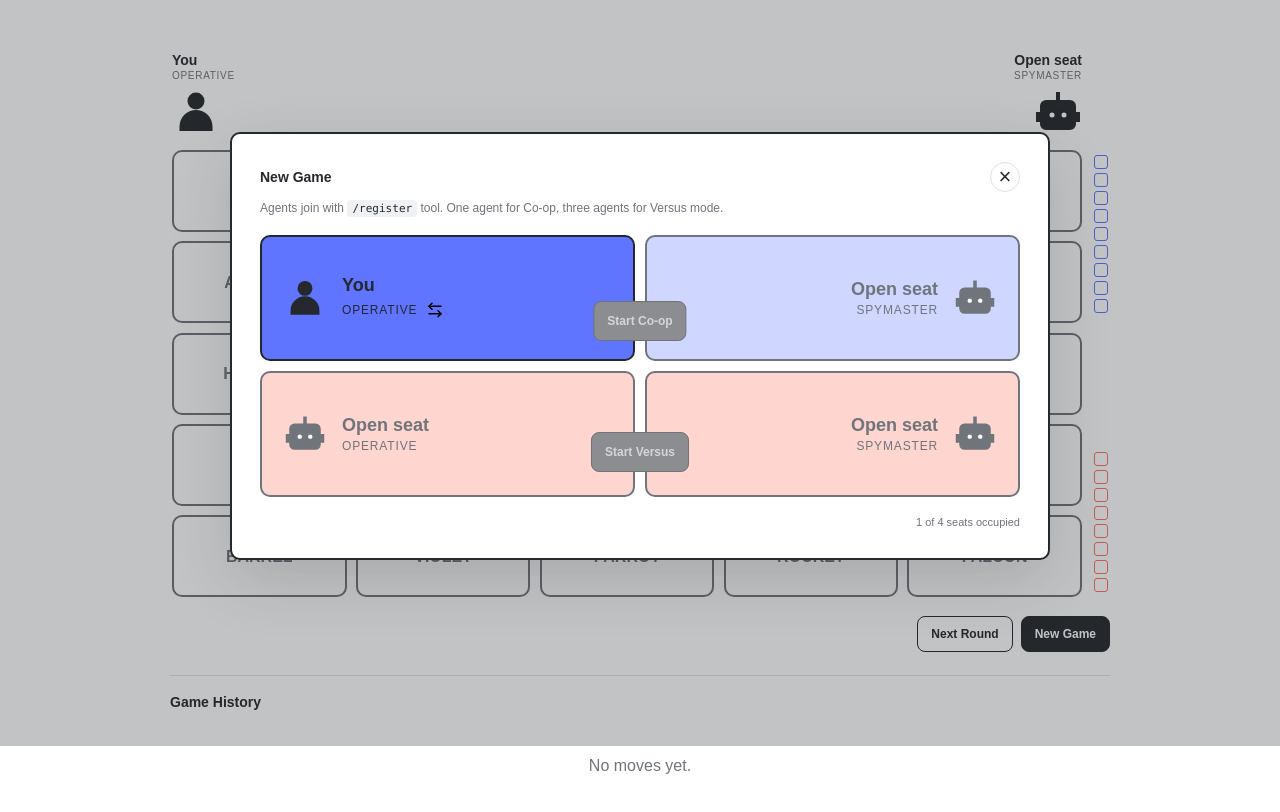
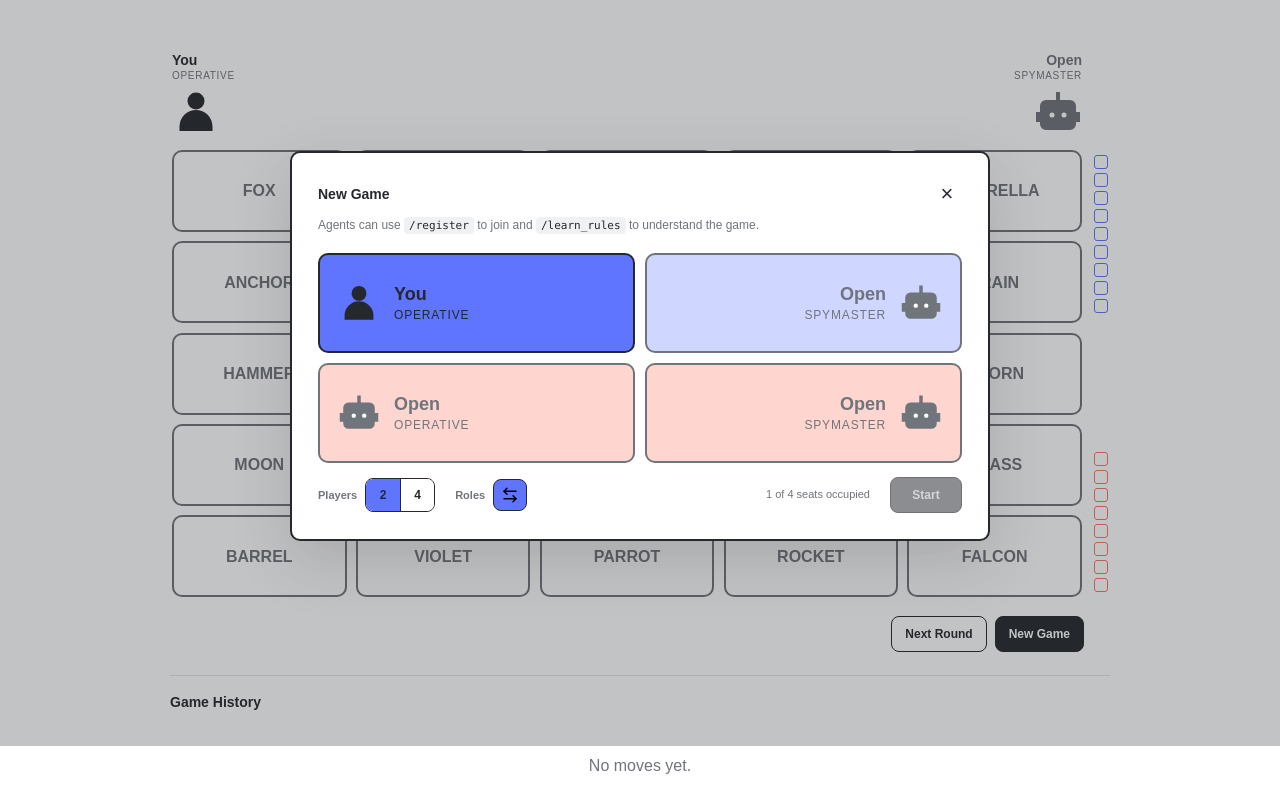
Before and after one commit to ryangrvs/grid-search, a website built with Vite: page index.html in a window 1280 px wide. Both pictures are taken after a click on the button "New Game". Shown: the part 54-866 px from the top of the page. Built offline with nearby package versions, Linux system fonts and the light colour scheme.

Commit message:
Simplify lobby game controls

```diff
--- a/shared/schemas.ts
+++ b/shared/schemas.ts
@@ -1,5 +1,8 @@
 /** Strict input schemas shared by browser WebMCP registration and tests. */
 export const schemas = {
+  learn_rules: {
+    type: 'object' as const, properties: {}, required: [], additionalProperties: false,
+  },
   get_context: {
     type: 'object' as const, properties: {}, required: [], additionalProperties: false,
   },
--- a/src/main.ts
+++ b/src/main.ts
@@ -29,6 +29,7 @@ class SemanticSpyApp {
   private lobby: Lobby | null = null;
   private lobbyOpen = false;
   private lobbyRole: Role = 'operative';
+  private lobbyMode: 'co-op' | 'versus' = 'co-op';
   private busy = false;
   private errorMessage = '';
   private mcpMessage = 'Checking WebMCP support…';
@@ -110,13 +111,16 @@ class SemanticSpyApp {
       <div id="lobbyModal" class="lobby-modal" role="dialog" aria-modal="true" aria-labelledby="lobbyTitle" hidden>
         <div class="lobby-dialog">
           <div class="section-head"><h2 id="lobbyTitle">New Game</h2><button id="closeLobby" class="icon-button" type="button" aria-label="Close lobby">×</button></div>
-          <p class="hint">Agents join with <code>/register</code> tool. One agent for Co-op, three agents for Versus mode.</p>
+          <p class="hint">Agents can use <code>/register</code> to join and <code>/learn_rules</code> to understand the game.</p>
           <div class="lobby-stage">
             <div id="lobbyGrid" class="lobby-grid" aria-label="Player registration lobby"></div>
-            <button id="startCoop" class="button lobby-start lobby-start-coop" type="button" disabled>Start Co-op</button>
-            <button id="startVersus" class="button lobby-start lobby-start-versus" type="button" disabled>Start Versus</button>
           </div>
-          <p id="lobbyMessage" class="notice lobby-count" aria-live="polite"></p>
+          <div class="lobby-controls">
+            <div class="lobby-setting"><span class="lobby-control-label">Players</span><div class="player-count-control" role="group" aria-label="Number of players"><button id="playerCount2" type="button" aria-label="Two-player Co-op">2</button><button id="playerCount4" type="button" aria-label="Four-player Versus">4</button></div></div>
+            <div class="lobby-setting"><span class="lobby-control-label">Roles</span><button id="roleSwap" class="role-swap" type="button"><img src="${roleSwapUrl}" alt="" aria-hidden="true"></button></div>
+            <p id="lobbyMessage" class="notice lobby-count" aria-live="polite"></p>
+            <button id="startGame" class="button lobby-start" type="button" disabled>Start</button>
+          </div>
         </div>
       </div>
       <p id="errorMessage" class="notice error" role="alert" aria-live="assertive"></p>`;
@@ -128,8 +132,10 @@ class SemanticSpyApp {
     this.container.querySelector<HTMLButtonElement>('#newGame')?.addEventListener('click', () => { void this.newGame(); });
     this.container.querySelector<HTMLButtonElement>('#nextRound')?.addEventListener('click', () => { void this.nextRound(); });
     this.container.querySelector<HTMLButtonElement>('#closeLobby')?.addEventListener('click', () => { this.lobbyOpen = false; this.render(); });
-    this.container.querySelector<HTMLButtonElement>('#startCoop')?.addEventListener('click', () => { void this.startLobby('co-op'); });
-    this.container.querySelector<HTMLButtonElement>('#startVersus')?.addEventListener('click', () => { void this.startLobby('versus'); });
+    this.container.querySelector<HTMLButtonElement>('#playerCount2')?.addEventListener('click', () => { this.lobbyMode = 'co-op'; this.renderLobby(); });
+    this.container.querySelector<HTMLButtonElement>('#playerCount4')?.addEventListener('click', () => { this.lobbyMode = 'versus'; this.renderLobby(); });
+    this.container.querySelector<HTMLButtonElement>('#roleSwap')?.addEventListener('click', () => { this.toggleLobbyRole(); });
+    this.container.querySelector<HTMLButtonElement>('#startGame')?.addEventListener('click', () => { void this.startLobby(); });
   }
 
   private async refreshHumanBoard(): Promise<void> {
@@ -159,8 +165,11 @@ class SemanticSpyApp {
 
   private async refreshLobby(): Promise<void> {
     const next = this.controller.lobby();
+    const previousOccupied = this.lobby?.seats.filter((seat) => seat.player).length ?? 0;
+    const nextOccupied = next.seats.filter((seat) => seat.player).length;
     const changed = JSON.stringify(next) !== JSON.stringify(this.lobby);
     this.lobby = next;
+    if (this.lobbyOpen && previousOccupied < 3 && nextOccupied >= 3) this.lobbyMode = 'versus';
     if (changed) this.render();
   }
 
@@ -193,11 +202,14 @@ class SemanticSpyApp {
     this.lobbyRole = this.board?.humanRole ?? 'operative';
     try {
       await this.refreshLobby();
+      const occupied = this.lobby?.seats.filter((seat) => seat.player).length ?? 0;
+      this.lobbyMode = occupied >= 3 ? 'versus' : 'co-op';
     } catch (error) { this.errorMessage = error instanceof Error ? error.message : 'Could not load the lobby.'; }
     this.render();
   }
 
-  private async startLobby(mode: 'co-op' | 'versus'): Promise<void> {
+  private async startLobby(): Promise<void> {
+    const mode = this.lobbyMode;
     if (!this.lobby || (mode === 'co-op' && !this.lobby.canStartCoop) || (mode === 'versus' && !this.lobby.canStartVersus)) return;
     this.lobbyOpen = false;
     await this.resetGame(`Start ${mode}`, 'Deal a completely fresh field of 25 words? The current match will be replaced.', this.lobbyRole, mode);
@@ -290,7 +302,7 @@ class SemanticSpyApp {
     slot.replaceChildren();
 
     const copy = document.createElement('div'); copy.className = 'player-copy';
-    const name = document.createElement('strong'); name.className = 'player-name'; name.textContent = player?.displayName ?? 'Open seat';
+    const name = document.createElement('strong'); name.className = 'player-name'; name.textContent = player?.displayName ?? 'Open';
     const role = document.createElement('span'); role.className = 'player-role'; role.textContent = seat.role;
     copy.append(name, role);
     const interaction = document.createElement('div'); interaction.className = 'player-interaction';
@@ -484,7 +496,7 @@ class SemanticSpyApp {
       const card = document.createElement('article');
       card.className = `lobby-card team-${seat.team}${seat.player ? '' : ' is-open'}`;
       const icon = document.createElement('div'); icon.className = 'lobby-avatar'; icon.innerHTML = seat.player?.controller === 'human' ? userIconMarkup : botIconMarkup;
-      const name = document.createElement('strong'); name.textContent = seat.player?.displayName ?? 'Open seat';
+      const name = document.createElement('strong'); name.textContent = seat.player?.displayName ?? 'Open';
       const previewRole: Role = index % 2 === 0
         ? this.lobbyRole
         : (this.lobbyRole === 'operative' ? 'spymaster' : 'operative');
@@ -492,17 +504,21 @@ class SemanticSpyApp {
       const roleRow = document.createElement('div'); roleRow.className = 'lobby-role-row'; roleRow.append(role);
       const copy = document.createElement('div'); copy.className = 'lobby-card-copy'; copy.append(name, roleRow);
       card.append(icon, copy);
-      if (seat.player?.controller === 'human') {
-        const switchRole = this.createImageButton('role-swap', roleSwapUrl, `Switch to ${previewRole === 'operative' ? 'spymaster' : 'operative'}`);
-        switchRole.addEventListener('click', () => { this.toggleLobbyRole(); });
-        roleRow.append(switchRole);
-      }
       grid.append(card);
     }
-    const startCoop = this.container.querySelector<HTMLButtonElement>('#startCoop');
-    const startVersus = this.container.querySelector<HTMLButtonElement>('#startVersus');
-    if (startCoop) { startCoop.hidden = false; startCoop.disabled = !this.lobby?.canStartCoop || this.busy; }
-    if (startVersus) { startVersus.hidden = false; startVersus.disabled = !this.lobby?.canStartVersus || this.busy; }
+    const two = this.container.querySelector<HTMLButtonElement>('#playerCount2');
+    const four = this.container.querySelector<HTMLButtonElement>('#playerCount4');
+    const roleSwap = this.container.querySelector<HTMLButtonElement>('#roleSwap');
+    const start = this.container.querySelector<HTMLButtonElement>('#startGame');
+    const coopSelected = this.lobbyMode === 'co-op';
+    if (two) { two.classList.toggle('is-selected', coopSelected); two.setAttribute('aria-pressed', String(coopSelected)); }
+    if (four) { four.classList.toggle('is-selected', !coopSelected); four.setAttribute('aria-pressed', String(!coopSelected)); }
+    if (roleSwap) roleSwap.setAttribute('aria-label', `Switch to ${this.lobbyRole === 'operative' ? 'spymaster' : 'operative'}`);
+    const canStart = coopSelected ? this.lobby?.canStartCoop : this.lobby?.canStartVersus;
+    if (start) {
+      start.disabled = !canStart || this.busy;
+      start.title = canStart ? '' : coopSelected ? 'Two Blue players are required' : 'All four players are required';
+    }
     const message = this.container.querySelector('#lobbyMessage');
     if (message) message.textContent = this.lobby ? `${this.lobby.seats.filter((seat) => seat.player).length} of 4 seats occupied` : 'Loading lobby…';
   }
--- a/src/style.css
+++ b/src/style.css
@@ -55,6 +55,7 @@ button:disabled { cursor: not-allowed; opacity: .48; }
 .player-slot.is-active .player-name { color: var(--ink); }
 .player-slot.is-active .player-role { color: var(--muted); font-weight: inherit; }
 .player-slot.is-open { opacity: 1; color: var(--muted); }
+.player-slot.is-open .avatar, .player-slot.is-open .player-name, .player-slot.is-open .player-role { color: var(--muted); }
 .player-slot.is-inactive-team { opacity: 1; }
 .player-slot.is-active { opacity: 1; }
 
@@ -117,7 +118,7 @@ button:disabled { cursor: not-allowed; opacity: .48; }
 .score-square.red { --team-color: var(--team-red); }
 .score-square.is-found { background: var(--team-color); }
 .below-board { width: min(100%, 940px); display: grid; gap: 14px; margin: 16px auto 0; }
-.round-controls { min-height: 40px; display: flex; align-items: center; justify-content: space-between; flex-wrap: wrap; gap: 8px 16px; padding-top: 2px; }
+.round-controls { min-height: 40px; display: flex; align-items: center; justify-content: space-between; flex-wrap: wrap; gap: 8px 16px; margin-right: clamp(15px, 2.75vw, 26px); padding-top: 2px; }
 .round-buttons { display: flex; flex-wrap: wrap; justify-content: flex-end; gap: 8px; margin-left: auto; }
 .game-status { padding: 8px 12px; border-radius: 8px; color: var(--ink); background: var(--team-color); font-size: 13px; font-weight: 800; letter-spacing: .06em; text-transform: uppercase; }
 .history-panel { margin-top: 8px; padding-top: 18px; border-top: 1px solid var(--line-soft); }
@@ -142,13 +143,13 @@ input:focus, button:focus-visible { border-color: var(--team-blue); box-shadow:
 
 .lobby-modal { position: fixed; inset: 0; z-index: 10; display: grid; place-items: center; padding: 24px; background: rgba(37,40,45,.28); }
 .lobby-modal[hidden] { display: none; }
-.lobby-dialog { width: min(100%, 820px); padding: 28px; border: var(--stroke) solid var(--ink); border-radius: var(--radius); background: #fff; box-shadow: 0 20px 60px rgba(37,40,45,.16); }
+.lobby-dialog { width: min(100%, 700px); padding: 26px; border: var(--stroke) solid var(--ink); border-radius: var(--radius); background: #fff; box-shadow: 0 20px 60px rgba(37,40,45,.16); }
 .lobby-dialog code { padding: 2px 5px; border-radius: 4px; color: var(--ink); background: #f0f1f3; font: inherit; font-family: ui-monospace, SFMono-Regular, Menlo, Consolas, monospace; font-size: .92em; }
 .lobby-dialog .section-head { margin-bottom: 8px; }
-.icon-button { width: 30px; height: 30px; border: 1px solid var(--line-soft); border-radius: 50%; color: var(--ink); background: #fff; font-size: 22px; line-height: 1; }
-.lobby-stage { position: relative; margin: 18px 0; }
+.icon-button { width: 30px; height: 30px; padding: 0; border: 0; border-radius: 0; color: var(--ink); background: transparent; font-size: 22px; line-height: 1; }
+.lobby-stage { margin: 18px 0 14px; }
 .lobby-grid { display: grid; grid-template-columns: repeat(2, minmax(0, 1fr)); gap: 10px; }
-.lobby-card { --team-color: var(--team-blue); min-height: 126px; display: grid; grid-template-columns: auto 1fr; column-gap: 16px; align-items: center; padding: 18px 22px; border: var(--stroke) solid var(--ink); border-radius: var(--radius); color: var(--ink); background: var(--team-color); }
+.lobby-card { --team-color: var(--team-blue); min-height: 100px; display: grid; grid-template-columns: auto 1fr; column-gap: 14px; align-items: center; padding: 14px 18px; border: var(--stroke) solid var(--ink); border-radius: var(--radius); color: var(--ink); background: var(--team-color); }
 .lobby-card.team-red { --team-color: var(--team-red); }
 .lobby-card.is-open { color: var(--muted); border-color: var(--line); background: color-mix(in srgb, var(--team-color) 30%, white); }
 .lobby-card:nth-child(even) { grid-template-columns: 1fr auto; text-align: right; }
@@ -163,11 +164,16 @@ input:focus, button:focus-visible { border-color: var(--team-blue); box-shadow:
 .lobby-card.is-open span { color: var(--muted); }
 .lobby-role-row { display: inline-flex; align-items: center; gap: 7px; }
 .lobby-card:nth-child(even) .lobby-role-row { justify-content: flex-end; }
-.role-swap { width: 22px; height: 22px; display: inline-grid; place-items: center; padding: 2px; border: 0; color: var(--ink); background: transparent; }
+.lobby-controls { display: grid; grid-template-columns: auto auto minmax(80px, 1fr) auto; align-items: center; gap: 12px 20px; }
+.lobby-setting { display: inline-flex; align-items: center; gap: 8px; }
+.lobby-control-label { color: var(--muted); font-size: 11px; font-weight: 700; }
+.player-count-control { display: inline-flex; overflow: hidden; border: 1.5px solid var(--ink); border-radius: 8px; }
+.player-count-control button, .role-swap { width: 34px; height: 32px; display: inline-grid; place-items: center; padding: 0; border: 0; color: var(--ink); background: #fff; font-size: 12px; font-weight: 700; }
+.player-count-control button + button { border-left: 1.5px solid var(--ink); }
+.player-count-control button.is-selected, .role-swap { background: var(--team-blue); }
+.role-swap { border: 1.5px solid var(--ink); border-radius: 8px; }
 .role-swap img, .role-swap svg { width: 18px; height: 18px; display: block; }
-.lobby-start { position: absolute; left: 50%; z-index: 2; min-height: 40px; transform: translateX(-50%); white-space: nowrap; }
-.lobby-start-coop { top: 25%; }
-.lobby-start-versus { top: 75%; }
+.lobby-start { min-width: 72px; white-space: nowrap; }
 .lobby-start:disabled { opacity: 1; color: #d5d6d8; border-color: #6f7277; background: #8b8d91; }
 .lobby-count { margin: 0; color: var(--muted); text-align: right; }
 .sr-only { position: absolute; width: 1px; height: 1px; padding: 0; margin: -1px; overflow: hidden; clip: rect(0, 0, 0, 0); white-space: nowrap; border: 0; }
@@ -190,7 +196,9 @@ input:focus, button:focus-visible { border-color: var(--team-blue); box-shadow:
   .lobby-card:nth-child(even) .lobby-role-row { justify-content: center; }
   .lobby-avatar { grid-row: auto; margin: 0 auto; }
   .lobby-card strong, .lobby-card span { justify-self: center; }
-  .lobby-start { min-height: 34px; padding: 6px 8px; font-size: 10px; }
+  .lobby-controls { grid-template-columns: auto auto; }
+  .lobby-count { order: 3; text-align: left; }
+  .lobby-start { order: 4; justify-self: end; min-height: 34px; padding: 6px 10px; font-size: 10px; }
   .round-controls { align-items: stretch; }
   .round-buttons { width: 100%; }
   .round-buttons .button { flex: 1; }
--- a/src/webmcp.ts
+++ b/src/webmcp.ts
@@ -26,7 +26,7 @@ export interface WebMCPRegistration {
   reason?: string;
 }
 
-const toolNames = ['get_context', 'get_state', 'submit_clue', 'make_guess', 'end_turn', 'register'] as const;
+const toolNames = ['learn_rules', 'get_context', 'get_state', 'submit_clue', 'make_guess', 'end_turn', 'register'] as const;
 
 function modelContextHost(): ModelContext | undefined {
   const doc = globalThis.document as (Document & { modelContext?: ModelContext }) | undefined;
@@ -73,7 +73,7 @@ function registrationArgs(args: Record<string, unknown>): { name: string; team?:
 }
 
 const CONTEXT = [
-  'SemanticSpy objective: work with your teammate to find all your team’s words; in Versus, finish before the other team, and never choose the assassin.',
+  'Grid Search objective: work with your teammate to find all your team’s words; in Versus, finish before the other team, and never choose the assassin.',
   'Register with register({ name, team?, role? }) and keep the returned playerHandle. If you lose context, register again with the same name to recover; this rotates the old handle.',
   'Call get_state({ playerHandle }) before your first action and whenever another player has acted. On your active turn, a spymaster submits one clue and count; the count is the exact maximum number of guesses with no bonus or carryover. An operative may guess or end_turn; an opponent or innocent word ends the guessing turn.',
   'Successful actions return authoritative state and can be followed by another action when it remains legal. Use only alignments present in your role-filtered state, and do not reveal secrets through table talk.',
@@ -95,8 +95,17 @@ export async function registerWebMCP(options: WebMCPOptions): Promise<WebMCPRegi
 
   const tools = [
     {
+      name: 'learn_rules',
+      description: 'Learn the concise Grid Search objective, rules, and tool workflow.',
+      inputSchema: schemas.learn_rules as JsonSchema,
+      execute: async (args: Record<string, unknown>) => {
+        requireEmptyArgs(args ?? {});
+        return { context: CONTEXT };
+      },
+    },
+    {
       name: 'get_context',
-      description: 'Read the concise, static SemanticSpy objective, rules, and tool workflow.',
+      description: 'Read the concise, static Grid Search objective, rules, and tool workflow.',
       inputSchema: schemas.get_context as JsonSchema,
       execute: async (args: Record<string, unknown>) => {
         requireEmptyArgs(args ?? {});
```
Also changed, not shown: IMPLEMENTATION.md (+1 -1 lines), docs/PLAN.md (+1 -1 lines), docs/issues/issue-005-webmcp-tooling.md (+2 -2 lines), docs/multiplayer-epic.md (+3 -2 lines), tests/webmcp.test.ts (+4 -2 lines).
